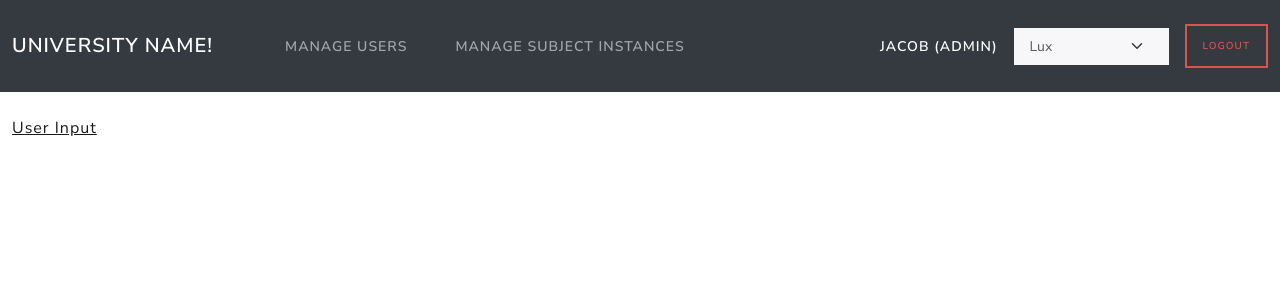
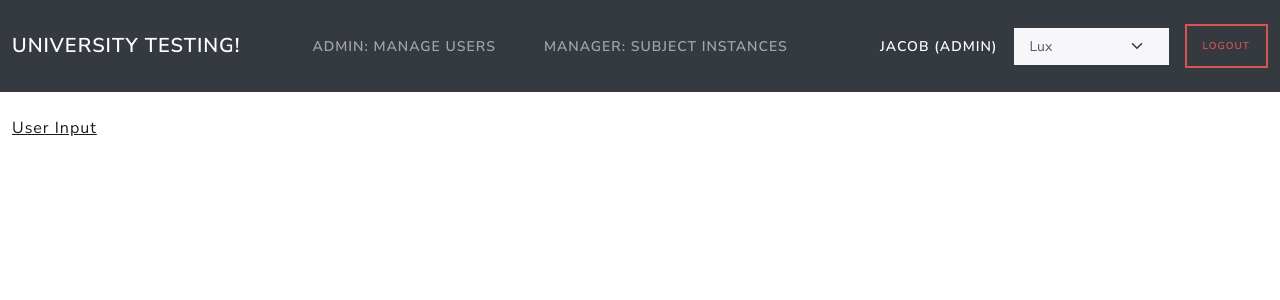
Before and after one commit to JacobPaff/cse3cax_webapp, a Django app: page / in a window 1280 px wide. Shown: the top 300 px of the page. Run offline with Django 4.2, Linux system fonts and the light colour scheme; some libraries are stand-ins or nearby versions.

Commit message:
Prepare for demo

```diff
--- a/cse3cax_webapp/core/templates/navbar.html
+++ b/cse3cax_webapp/core/templates/navbar.html
@@ -1,6 +1,6 @@
 <nav class="navbar navbar-expand-sm navbar-dark bg-dark sticky-top">
   <div class="container-fluid">
-    <a class="navbar-brand" href="{% url 'home' %}">University Name!</a>
+    <a class="navbar-brand" href="{% url 'home' %}">University Testing!</a>
     <button
       class="navbar-toggler"
       type="button"
@@ -18,10 +18,10 @@
           {% comment %} <a class="nav-link" href="{% url 'subject_list' %}">Subject List</a> {% endcomment %}
         </li>
         <li class="nav-item">
-          <a class="nav-link" href="{% url 'user_management' %}">Manage Users</a>
+          <a class="nav-link" href="{% url 'user_management' %}">Admin: Manage Users</a>
         </li>
         <li class="nav-item">
-          <a class="nav-link" href="{% url 'subject_instances' %}">Manage Subject Instances</a>
+          <a class="nav-link" href="{% url 'subject_instances' %}">Manager: Subject Instances</a>
         </li>
       </ul>
       <!-- Dropdown for selecting theme -->
```
Also changed, not shown: cse3cax_webapp/core/static/modal.js (renamed from cse3cax_webapp/site_admin/static/js/modal.js).
